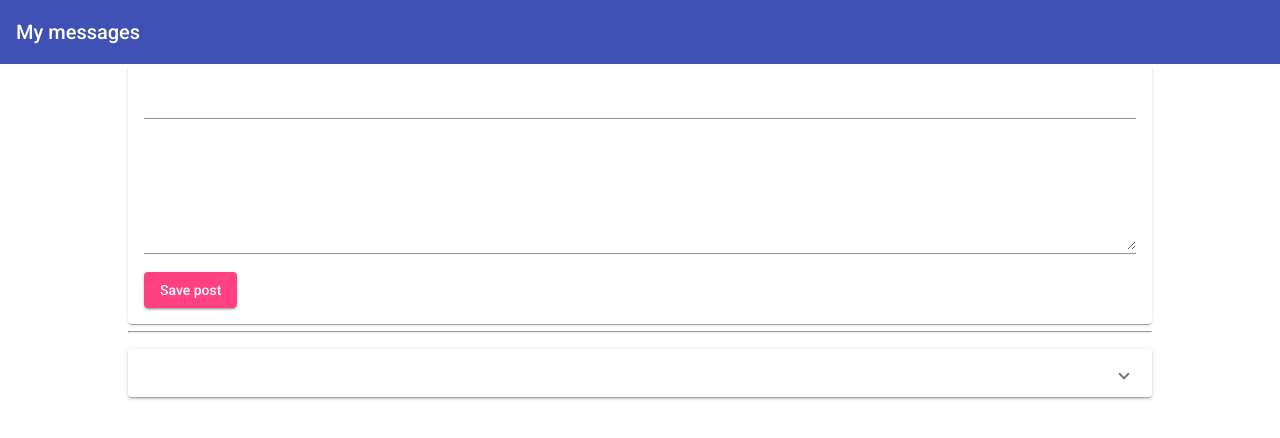
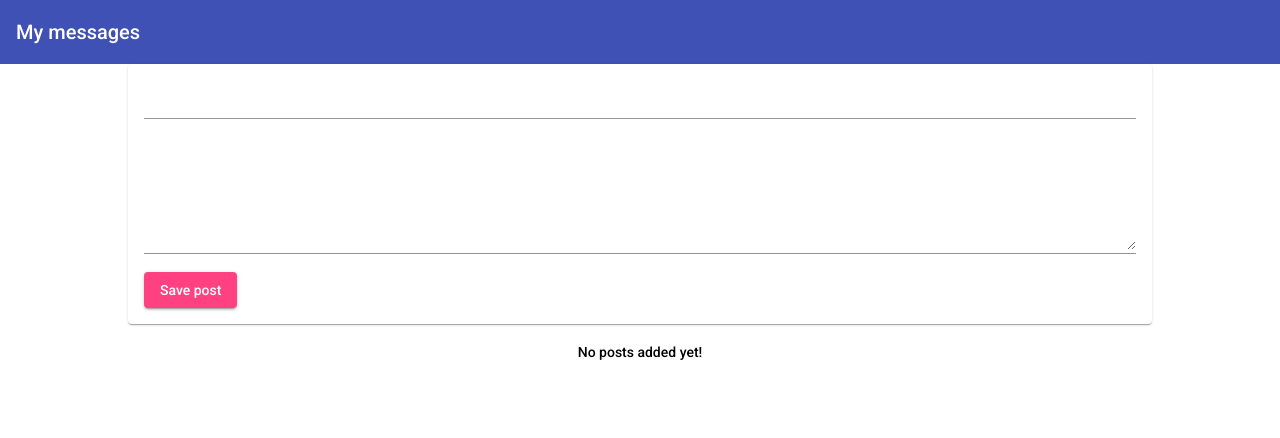
Before and after one commit to ItzhakVilensky/mean-course, an Angular app: page / in a window 1280 px wide. Shown: the top 438 px of the page. Built offline with nearby package versions, Linux system fonts and the light colour scheme.

Commit message:
* Fix bug

```diff
--- a/src/app/app.component.ts
+++ b/src/app/app.component.ts
@@ -7,9 +7,10 @@ import { Component } from '@angular/core';
 })
 export class AppComponent {
 
-  storedPosts: [{ title: '', content: '' }] = [{ title: '', content: '' }];
+  storedPosts: any[] = [];
 
-  onPostAdded(post: { title: '', content: '' }) {
+  onPostAdded(post: any[]) {
     this.storedPosts.push(post);
+    this.storedPosts.slice(0, 1);
   }
 }
--- a/src/app/posts/post-create/post-create.component.html
+++ b/src/app/posts/post-create/post-create.component.html
@@ -9,4 +9,3 @@
 
     <button mat-raised-button color="accent" (click)="onAddPost()">Save post</button>
 </mat-card>
-<hr>
--- a/src/app/posts/post-list/post-list.component.html
+++ b/src/app/posts/post-list/post-list.component.html
@@ -1,4 +1,4 @@
-<mat-accordion multi="true" *ngIf="posts.length > 0">
+<mat-accordion multi="true" *ngIf="posts.length > 0;">
     <mat-expansion-panel *ngFor="let post of posts">
         <mat-expansion-panel-header>
             <mat-panel-title>
@@ -8,4 +8,4 @@
         <p> {{ post.content }} </p>
     </mat-expansion-panel>
 </mat-accordion>
-<p class="info-text mat-body-1" *ngIf="posts.length <= 0">No posts added yet!</p>
+<p class="info-text mat-body-2" *ngIf="posts.length <= 0;">No posts added yet!</p>
--- a/src/app/posts/post-list/post-list.component.ts
+++ b/src/app/posts/post-list/post-list.component.ts
@@ -7,11 +7,6 @@ import { Component, Input } from "@angular/core";
 })
 export class PostListComponent {
 
-    // posts = [
-    //     { title: 'First post', content: 'This is the first post\'s content' },
-    //     { title: 'Second post', content: 'This is the second post\'s content' },
-    //     { title: 'Third post', content: 'This is the third post\'s content' }
-    // ];
-
-   @Input() posts: [{ title: '', content: '' }] = [{ title: '', content: '' }];
+    @Input()
+    posts: { title: string; content: string; }[] = [];
 }
```
